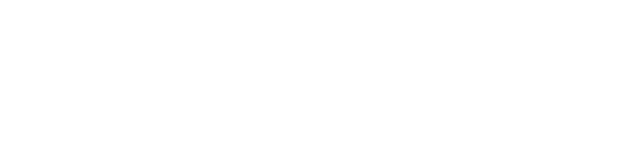
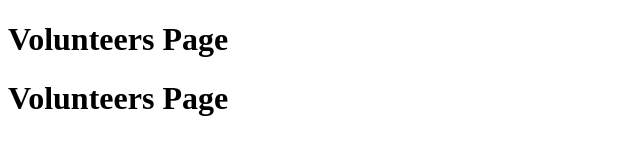
Before and after one commit to Niouk971/projet-collectif-adaction, a website: page frontend/html/volunteers.html in a window 1280 px wide. Shown: the whole page, without its empty margins (0-640 px from the left). Drawn offline with Linux system fonts and the light colour scheme.

Commit message:
installation packaging

```diff
--- a/frontend/html/volunteers.html
+++ b/frontend/html/volunteers.html
@@ -3,9 +3,12 @@
 <head>
     <meta charset="UTF-8">
     <meta name="viewport" content="width=device-width, initial-scale=1.0">
+    <script defer src="/js/script.js"></script>
     <title>Volunteers</title>
 </head>
+<h1>Volunteers Page</h1>
 <body>
-
+    <h1>Volunteers Page</h1>
+</body>
 </body>
 </html>
```
Also changed, not shown: package.json (added, +26 -0 lines), 1 other file.
